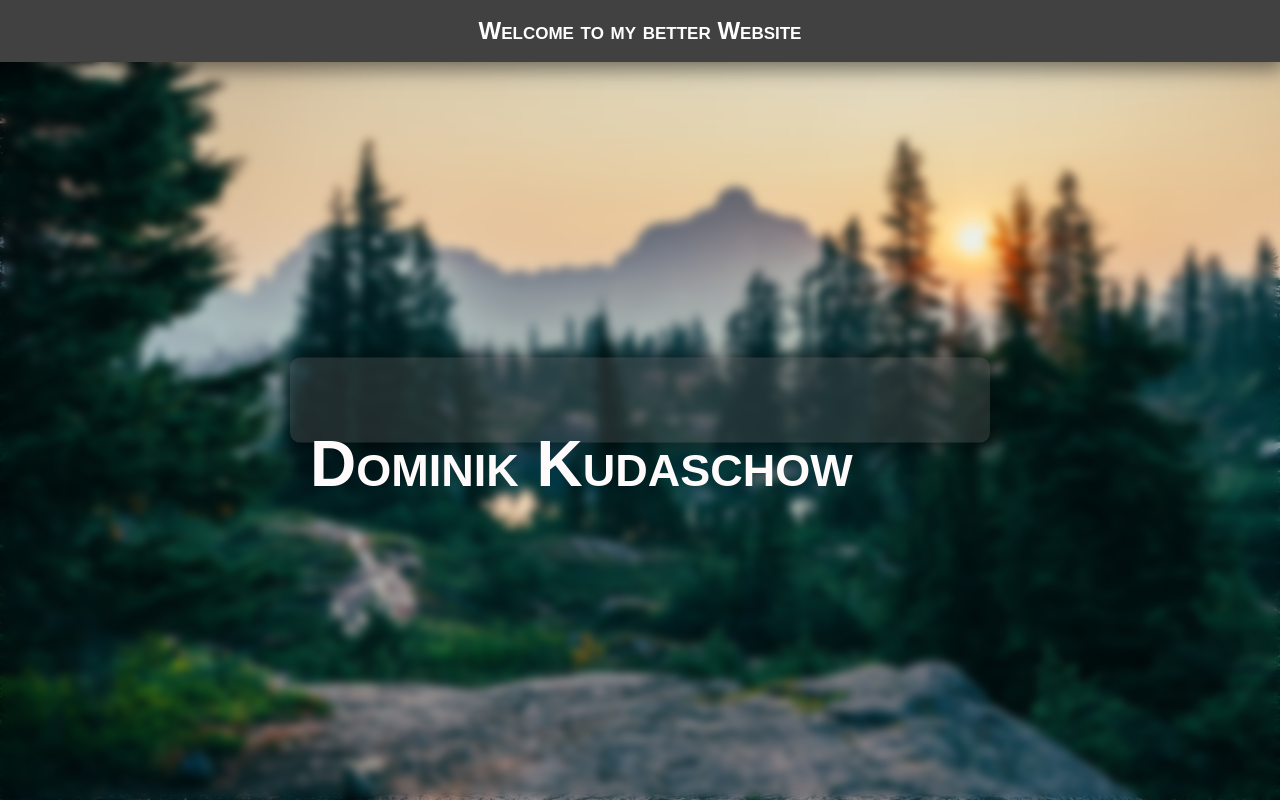
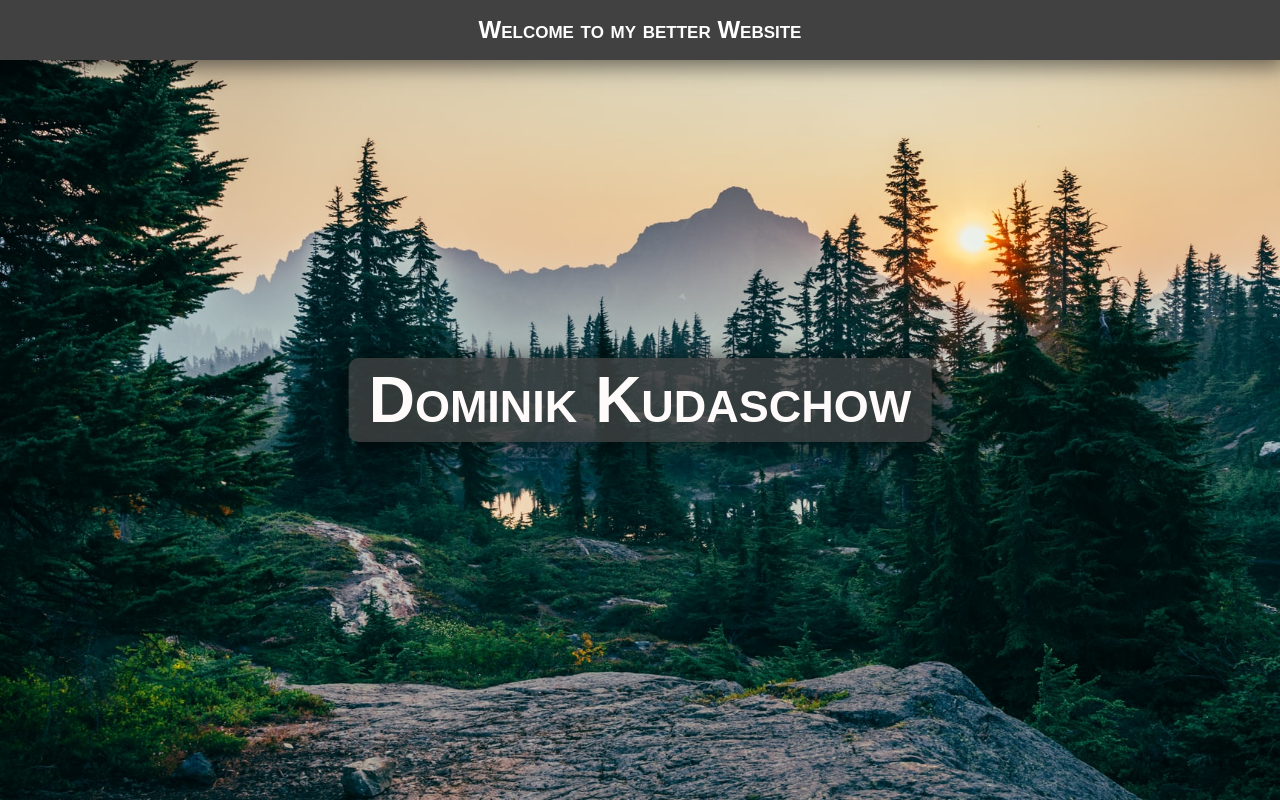
Before and after one commit to kudaschow/firstwebsite, a plain HTML site: page index.html in a window 1280 px wide. Drawn offline with Linux system fonts and the light colour scheme.

Commit message:
tidied up markup, bugfixes

```diff
--- a/css/style.css
+++ b/css/style.css
@@ -1,67 +1,40 @@
-*{
+* {
 	box-sizing: border-box;
 }
+
 body {
 	height: 100vh;
 	background-image: url("../img/pic.jpg");
 	background-repeat: no-repeat;
 	background-color: hsl(176, 85%, 23%);
 	background-size: cover;
-    overflow: -x;
+	overflow-x: hidden;
 	margin: 0;
 	padding: 0;
-    -webkit-backdrop-filter: blur(5px);
-    backdrop-filter: blur(5px);
+}
 
-}
 .head-1 {
-    z-index: 2;
 	position: fixed;
-    top: 0 ;
-    right: 0 ;
-    left: 0 ;
-    font:  small-caps 12px Arial, Helvetica;
-    padding: 1px ;
+	top: 0;
+	right: 0;
+	left: 0;
+	font: small-caps 12px Arial, Helvetica;
 	text-align: center;
 	color: #ffffff;
 	background-color: rgb(65, 65, 65);
-    margin: 0px 0px 0px 0px;
 	box-shadow: 0px 2px 20px 5px hsla(0, 0%, 0%,0.5)
-
 }
 
-.text {
-    filter:blur(0px);
+	.blur-box {
 		font: small-caps bold 4em Arial;
-
-    filter:blur(0px);
-}
-.blur-box {
-    filter:blur(x);
-    margin-top: 0;
-    margin-bottom: 0;
 		padding: 5px 20px;
-    max-width: 700px;
-    max-height: 85px;
-    height: 90%;
-    width: 90%;
-    z-index: 1;
-    border-width: 0px;
-    margin:auto;
-    border-style: solid;
-    border-color: hsla(0, 0%, 25%, 0.5);
 		border-radius: 10px;
-    color:rgb(255, 251, 251);
-    background-color: hsla(0, 0%, 25%, 0.5);
-    text-align: justify;
-    margin: 0px 0px 0px 0px;
+		color: rgb(255, 251, 251);
+		background-color: hsla(0, 0%, 25%, 0.8);
 		box-shadow: 0px 2px 20px 5px hsla(0, 0%, 0%,0.5);
-
-}
-div.blur-box{
 		position: absolute;
 		top: 50%;
 		left: 50%;
 		transform: translate(-50%, -50%);
-    filter: blur(px);
+		text-align: center;
 }
--- a/index.html
+++ b/index.html
@@ -11,11 +11,9 @@
 	<div class="head-1">
 		<h1>Welcome to my better Website</h1>
 	</div>
-		<div class="blur-box">
-		<div class="text">
-			<p>Dominik Kudaschow</p>
-	</div>
-		</div>
+
+
+	<div class="blur-box">Dominik Kudaschow</div>
 
 </body>
 </html>
```
Lines whose indentation alone changed are shown as unchanged.
